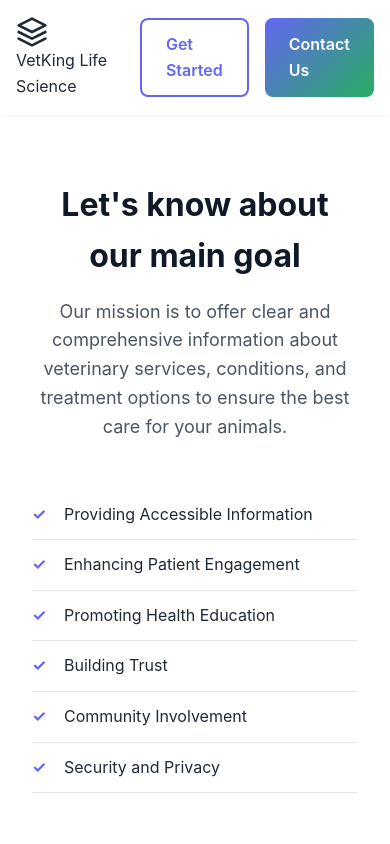
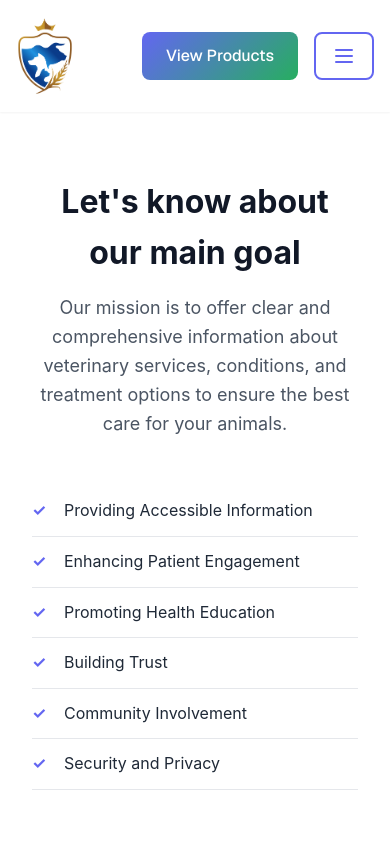
Before and after one commit to Akash-cloud001/vetking-life-science, a React (Vite) app: page /about in a window 390 px wide. Shown: the top 844 px of the page. Built offline with nearby package versions, Linux system fonts and the light colour scheme.

Commit message:
Update Header and Hero components: Add 'Products' navigation link and replace logo SVG with an image. Adjust Hero component class for consistent styling.

```diff
--- a/src/components/Header.jsx
+++ b/src/components/Header.jsx
@@ -1,17 +1,28 @@
 import { Link, useLocation } from 'react-router-dom'
-import { motion } from 'framer-motion'
+import { motion, AnimatePresence } from 'framer-motion'
+import { useState } from 'react'
 
 const Header = () => {
   const location = useLocation()
+  const [isSidebarOpen, setIsSidebarOpen] = useState(false)
 
   const navItems = [
     { path: '/', label: 'Home' },
+    { path: '/products', label: 'Products' },
     { path: '/about', label: 'About' },
-    { path: '/services', label: 'Services' },
-    { path: '/blog', label: 'Blog' },
+    { path: '/research', label: 'Research' },
   ]
 
+  const toggleSidebar = () => {
+    setIsSidebarOpen(!isSidebarOpen)
+  }
+
+  const closeSidebar = () => {
+    setIsSidebarOpen(false)
+  }
+
   return (
+    <>
       <motion.header
         className="header"
         initial={{ y: -100 }}
@@ -25,15 +36,11 @@ const Header = () => {
               whileHover={{ scale: 1.05 }}
               transition={{ type: "spring", stiffness: 300 }}
             >
-            <svg width="32" height="32" viewBox="0 0 24 24" fill="none" xmlns="http://www.w3.org/2000/svg">
-              <path d="M12 2L2 7L12 12L22 7L12 2Z" stroke="currentColor" strokeWidth="2" strokeLinecap="round" strokeLinejoin="round"/>
-              <path d="M2 17L12 22L22 17" stroke="currentColor" strokeWidth="2" strokeLinecap="round" strokeLinejoin="round"/>
-              <path d="M2 12L12 17L22 12" stroke="currentColor" strokeWidth="2" strokeLinecap="round" strokeLinejoin="round"/>
-            </svg>
-            VetKing Life Science
+              <img src="/images/vetSolo.png" alt="VetKing Life Science" className="w-auto h-20" />
             </motion.div>
 
-          <ul className="nav-links">
+            {/* Desktop Navigation */}
+            <ul className="nav-links hidden md:flex">
               {navItems.map((item) => (
                 <li key={item.path}>
                   <Link
@@ -47,16 +54,113 @@ const Header = () => {
             </ul>
 
             <div className="nav-buttons">
-            <Link to="/contact" className="btn btn-secondary">
-              Get Started
+              {/* Mobile Hamburger Menu */}
+
+
+              {/* Desktop Button */}
+              <Link to="/products" className="btn btn-primary font-geist !font-medium !text-base hidden md:inline-flex">
+                View Products
               </Link>
-            <Link to="/contact" className="btn btn-primary">
-              Contact Us
-            </Link>
+
+              <button
+                onClick={toggleSidebar}
+                className="md:hidden cursor-pointer !px-4 py-2 rounded-lg btn-secondary hover:bg-gray-100 transition-colors"
+                aria-label="Toggle menu"
+              >
+                <svg
+                  className="w-6 h-6"
+                  fill="none"
+                  stroke="currentColor"
+                  viewBox="0 0 24 24"
+                >
+                  {isSidebarOpen ? (
+                    <path
+                      strokeLinecap="round"
+                      strokeLinejoin="round"
+                      strokeWidth={2}
+                      d="M6 18L18 6M6 6l12 12"
+                    />
+                  ) : (
+                    <path
+                      strokeLinecap="round"
+                      strokeLinejoin="round"
+                      strokeWidth={2}
+                      d="M4 6h16M4 12h16M4 18h16"
+                    />
+                  )}
+                </svg>
+              </button>
             </div>
           </nav>
         </div>
       </motion.header>
+
+      {/* Mobile Sidebar Overlay */}
+      <AnimatePresence>
+        {isSidebarOpen && (
+          <motion.div
+            className="fixed inset-0 bg-black/50 z-40 md:hidden "
+            initial={{ opacity: 0 }}
+            animate={{ opacity: 1 }}
+            exit={{ opacity: 0 }}
+            onClick={closeSidebar}
+          />
+        )}
+      </AnimatePresence>
+
+      {/* Mobile Sidebar */}
+      <AnimatePresence>
+        {isSidebarOpen && (
+          <motion.div
+            className="fixed top-[112px] right-0 w-80 bg-white shadow-2xl z-50 md:hidden h-[calc(100vh-112px)]"
+            initial={{ x: '100%' }}
+            animate={{ x: 0 }}
+            exit={{ x: '100%' }}
+            transition={{ type: 'tween', duration: 0.3 }}
+          >
+            <div className="flex flex-col h-full">
+              {/* Sidebar Header */}
+              {/* Sidebar Navigation */}
+              <nav className="flex-1 p-6">
+                <ul className="space-y-4">
+                  {navItems.map((item, index) => (
+                    <motion.li
+                      key={item.path}
+                      initial={{ opacity: 0, x: 20 }}
+                      animate={{ opacity: 1, x: 0 }}
+                      transition={{ delay: index * 0.1 }}
+                    >
+                      <Link
+                        to={item.path}
+                        onClick={closeSidebar}
+                        className={`block !py-3 !px-4  text-lg font-medium transition-colors ${
+                          location.pathname === item.path
+                            ? 'bg-primary-purple text-white'
+                            : 'text-gray-700 hover:bg-gray-100'
+                        }`}
+                      >
+                        {item.label}
+                      </Link>
+                    </motion.li>
+                  ))}
+                </ul>
+              </nav>
+
+              {/* Sidebar Footer */}
+              {/* <div className="p-6 border-t border-gray-200">
+                <Link
+                  to="/products"
+                  onClick={closeSidebar}
+                  className="btn btn-primary font-geist !font-medium !text-base w-full justify-center"
+                >
+                  View Products
+                </Link>
+              </div> */}
+            </div>
+          </motion.div>
+        )}
+      </AnimatePresence>
+    </>
   )
 }
 
--- a/src/components/Hero.jsx
+++ b/src/components/Hero.jsx
@@ -93,7 +93,7 @@ const Hero = () => {
               initial={{ opacity: 0, y: 20 }}
               animate={{ opacity: 1, y: 0 }}
               transition={{ delay: 0.4, duration: 0.8 }}
-              className='text-base md:text-lg text-balance font-light font-geist text-gray-600 max-w-[500px] !mx-auto lg:mx-0 !mb-8'
+              className='text-base md:text-lg text-balance font-light font-geist text-gray-600 max-w-[500px] !mx-auto lg:!mx-0 !mb-8'
             >
               We provide exceptional animal care products through innovative research and cutting-edge technology.
             </motion.p>
```
Lines whose indentation alone changed are shown as unchanged.
